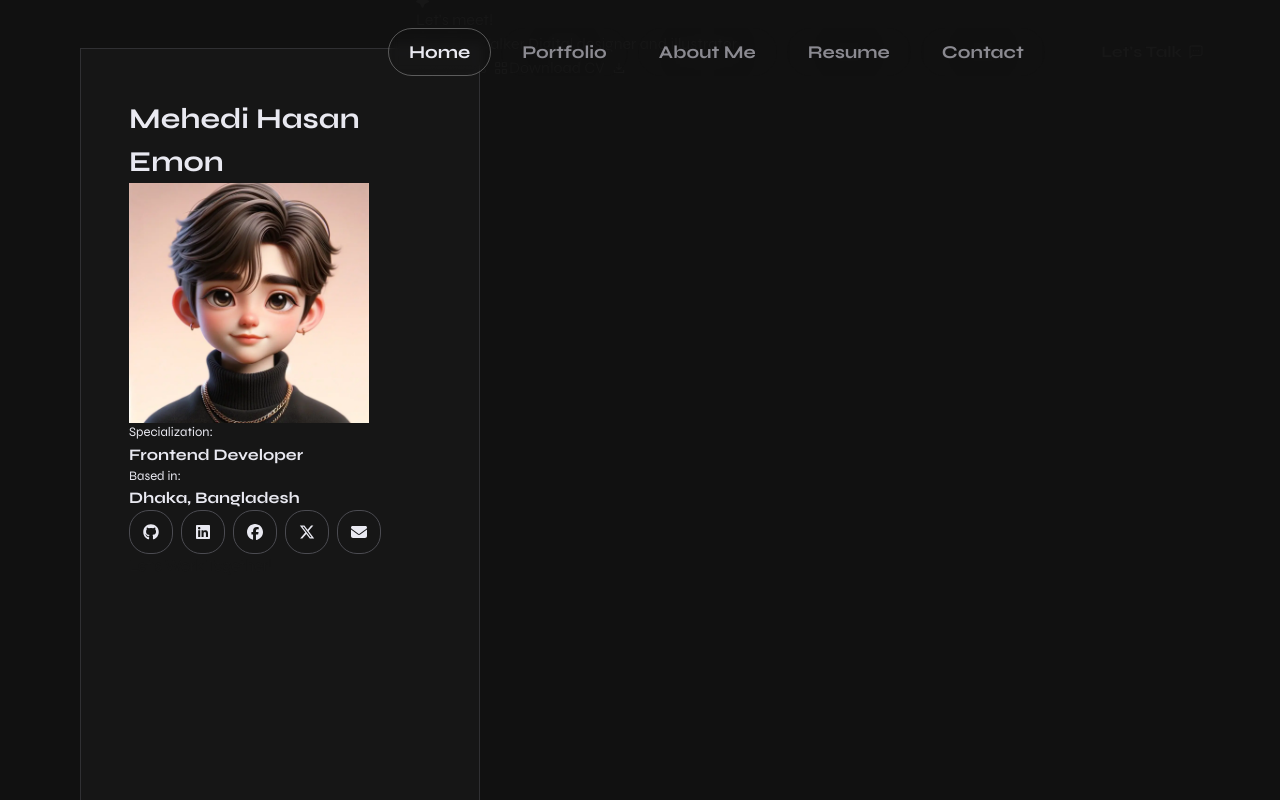
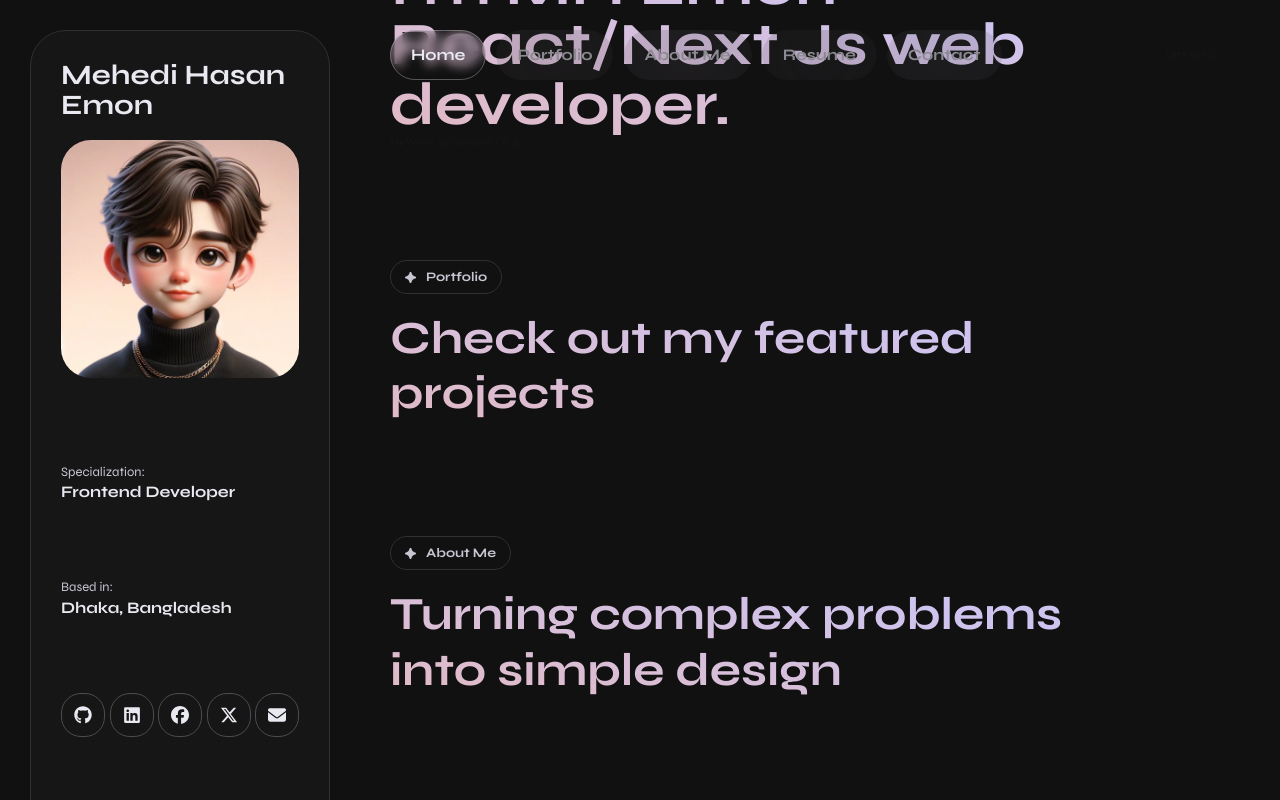
Before and after one commit to mehediemon007/portfolio, a Next.js app: page / in a window 1280 px wide. Shown: the top 800 px of the page. Built offline with nearby package versions, Linux system fonts and the light colour scheme.

Commit message:
update-components

```diff
--- /dev/null
+++ b/app/_components/AboutMe.tsx
@@ -0,0 +1,17 @@
+import React from 'react';
+
+const AboutMe = () => {
+    return (
+        <section id='about-me' className='sec__wrapper about-me'>
+            <div className='content__wrapper'>
+                <p className='sub__title'>
+                    <svg xmlns="http://www.w3.org/2000/svg" x="0px" y="0px" width="13px" height="13px" viewBox="0 0 13 13" fill="currentColor"><path fill="currentColor" d="M5.6,12.6c-0.5-0.8-0.7-2.4-1.7-3.5c-1-1-2.7-1.2-3.5-1.7C-0.1,7-0.1,6,0.4,5.6c0.8-0.5,2.3-0.6,3.5-1.8 C5,2.8,5.1,1.2,5.6,0.4C6-0.1,7-0.1,7.4,0.4c0.5,0.8,0.7,2.4,1.8,3.5c1.2,1.2,2.6,1.2,3.5,1.7c0.6,0.4,0.6,1.4,0,1.7 C11.8,7.9,10.2,8,9.1,9.1c-1,1-1.2,2.7-1.7,3.5C7,13.1,6,13.1,5.6,12.6z"></path></svg>
+                    <span>About Me</span>
+                </p>
+                <h2 className=''>Turning complex problems into simple design</h2>
+            </div>
+        </section>
+    )
+}
+
+export default AboutMe;
--- /dev/null
+++ b/app/_components/Contact.tsx
@@ -0,0 +1,17 @@
+import React from 'react';
+
+const Contact = () => {
+    return (
+        <section id='contact' className='sec__wrapper contact'>
+            <div className='content__wrapper'>
+                <p className='sub__title'>
+                    <svg xmlns="http://www.w3.org/2000/svg" x="0px" y="0px" width="13px" height="13px" viewBox="0 0 13 13" fill="currentColor"><path fill="currentColor" d="M5.6,12.6c-0.5-0.8-0.7-2.4-1.7-3.5c-1-1-2.7-1.2-3.5-1.7C-0.1,7-0.1,6,0.4,5.6c0.8-0.5,2.3-0.6,3.5-1.8 C5,2.8,5.1,1.2,5.6,0.4C6-0.1,7-0.1,7.4,0.4c0.5,0.8,0.7,2.4,1.8,3.5c1.2,1.2,2.6,1.2,3.5,1.7c0.6,0.4,0.6,1.4,0,1.7 C11.8,7.9,10.2,8,9.1,9.1c-1,1-1.2,2.7-1.7,3.5C7,13.1,6,13.1,5.6,12.6z"></path></svg>
+                    <span>Contact</span>
+                </p>
+                <h2 className=''>Let&apos;s make something awesome together!</h2>
+            </div>
+        </section>
+    )
+}
+
+export default Contact;
--- a/app/_components/Hero.tsx
+++ b/app/_components/Hero.tsx
@@ -9,12 +9,12 @@ import { IoIosArrowRoundDown } from "react-icons/io";
 const Hero = () => {
     return (
         <section id='home' className='relative h-auto lg:h-[calc(100vh-650px)] 2xl:h-[calc(100vh-80px)] py-14 md:py-20 lg:py-0'>
-            <div className='flex flex-col justify-end h-full px-4 md:px-14 lg:px-7 2xl:pr-20 3xl:pr-24 2xl:pl-12'>
-                <p>
+            <div className='content__wrapper'>
+                <p className='sub__title'>
                     <svg xmlns="http://www.w3.org/2000/svg" x="0px" y="0px" width="13px" height="13px" viewBox="0 0 13 13" fill="currentColor"><path fill="currentColor" d="M5.6,12.6c-0.5-0.8-0.7-2.4-1.7-3.5c-1-1-2.7-1.2-3.5-1.7C-0.1,7-0.1,6,0.4,5.6c0.8-0.5,2.3-0.6,3.5-1.8 C5,2.8,5.1,1.2,5.6,0.4C6-0.1,7-0.1,7.4,0.4c0.5,0.8,0.7,2.4,1.8,3.5c1.2,1.2,2.6,1.2,3.5,1.7c0.6,0.4,0.6,1.4,0,1.7 C11.8,7.9,10.2,8,9.1,9.1c-1,1-1.2,2.7-1.7,3.5C7,13.1,6,13.1,5.6,12.6z"></path></svg>
                     <span>Let&apos;s meet!</span>
                 </p>
-                <h1>I&apos;m Alex Walker Digital designer and illustrator.</h1>
+                <h1 className='lg:max-w-4xl xl:max-w-[660px] 2xl:max-w-[760px] 3xl:max-w-[900px]'>I&apos;m MH Emon React/Next Js web developer.</h1>
                 <div>
                     <Link href={'#portfolio'} className='btn'>My Works <TbLayoutGrid/></Link>
                     <Link href={'#portfolio'} className='btn'>Download CV <MdOutlineFileDownload/></Link>
--- /dev/null
+++ b/app/_components/Portfolio.tsx
@@ -0,0 +1,17 @@
+import React from 'react';
+
+const Portfolio = () => {
+    return (
+        <section id='portfolio' className='sec__wrapper portfolio md:pt-44 md:pb-16 2xl:pt-60 2xl:pb-8 3xl:pt-64'>
+            <div className='content__wrapper'>
+                <p className='sub__title'>
+                    <svg xmlns="http://www.w3.org/2000/svg" x="0px" y="0px" width="13px" height="13px" viewBox="0 0 13 13" fill="currentColor"><path fill="currentColor" d="M5.6,12.6c-0.5-0.8-0.7-2.4-1.7-3.5c-1-1-2.7-1.2-3.5-1.7C-0.1,7-0.1,6,0.4,5.6c0.8-0.5,2.3-0.6,3.5-1.8 C5,2.8,5.1,1.2,5.6,0.4C6-0.1,7-0.1,7.4,0.4c0.5,0.8,0.7,2.4,1.8,3.5c1.2,1.2,2.6,1.2,3.5,1.7c0.6,0.4,0.6,1.4,0,1.7 C11.8,7.9,10.2,8,9.1,9.1c-1,1-1.2,2.7-1.7,3.5C7,13.1,6,13.1,5.6,12.6z"></path></svg>
+                    <span>Portfolio</span>
+                </p>
+                <h2 className=''>Check out my featured projects</h2>
+            </div>
+        </section>
+    )
+}
+
+export default Portfolio;
--- /dev/null
+++ b/app/_components/Resume.tsx
@@ -0,0 +1,17 @@
+import React from 'react';
+
+const Resume = () => {
+    return (
+        <section id='resume' className='sec__wrapper resume'>
+            <div className='content__wrapper'>
+                <p className='sub__title'>
+                    <svg xmlns="http://www.w3.org/2000/svg" x="0px" y="0px" width="13px" height="13px" viewBox="0 0 13 13" fill="currentColor"><path fill="currentColor" d="M5.6,12.6c-0.5-0.8-0.7-2.4-1.7-3.5c-1-1-2.7-1.2-3.5-1.7C-0.1,7-0.1,6,0.4,5.6c0.8-0.5,2.3-0.6,3.5-1.8 C5,2.8,5.1,1.2,5.6,0.4C6-0.1,7-0.1,7.4,0.4c0.5,0.8,0.7,2.4,1.8,3.5c1.2,1.2,2.6,1.2,3.5,1.7c0.6,0.4,0.6,1.4,0,1.7 C11.8,7.9,10.2,8,9.1,9.1c-1,1-1.2,2.7-1.7,3.5C7,13.1,6,13.1,5.6,12.6z"></path></svg>
+                    <span>Resume</span>
+                </p>
+                <h2 className=''>Education and practical experience</h2>
+            </div>
+        </section>
+    )
+}
+
+export default Resume;
--- /dev/null
+++ b/app/_components/Testimonial.tsx
@@ -0,0 +1,17 @@
+import React from 'react';
+
+const Testimonial = () => {
+    return (
+        <section id='testimonial' className='sec__wrapper testimonial'>
+            <div className='content__wrapper'>
+                <p className='sub__title'>
+                    <svg xmlns="http://www.w3.org/2000/svg" x="0px" y="0px" width="13px" height="13px" viewBox="0 0 13 13" fill="currentColor"><path fill="currentColor" d="M5.6,12.6c-0.5-0.8-0.7-2.4-1.7-3.5c-1-1-2.7-1.2-3.5-1.7C-0.1,7-0.1,6,0.4,5.6c0.8-0.5,2.3-0.6,3.5-1.8 C5,2.8,5.1,1.2,5.6,0.4C6-0.1,7-0.1,7.4,0.4c0.5,0.8,0.7,2.4,1.8,3.5c1.2,1.2,2.6,1.2,3.5,1.7c0.6,0.4,0.6,1.4,0,1.7 C11.8,7.9,10.2,8,9.1,9.1c-1,1-1.2,2.7-1.7,3.5C7,13.1,6,13.1,5.6,12.6z"></path></svg>
+                    <span>Testimonials</span>
+                </p>
+                <h2 className=''>Clients say about me</h2>
+            </div>
+        </section>
+    )
+}
+
+export default Testimonial;
--- a/app/globals.css
+++ b/app/globals.css
@@ -3,29 +3,51 @@
 :root {
     --background: #111;
     --foreground: #171717;
+    --text-accent: #e1bac5;
+    --text-secondary: #cec4ef;
     --text-light: #e9e9f1;
+    --text-medium: #c7c6d3;
     --text-disable: #8b8a91;
+    --base-tint: #161616;
     /* --font-sync: "Syne", sans-serif; */
     --stroke-controls-neutral: #ffffff4d;
+    --stroke-elements: #303033;
+    --stroke-controls:  #4b4b51;
 }
 
-@theme inline {
-    --breakpoint-lg: 992px;
-    --breakpoint-xl: 1200px;
-    --breakpoint-2xl: 1400px;
-    --breakpoint-3xl: 1600px;
+@theme {
+    --breakpoint-lg: 62rem;
+    --breakpoint-xl: 75rem;
+    --breakpoint-2xl: 87.5rem;
+    --breakpoint-3xl: 100rem;
 
     --color-background: var(--background);
     --color-foreground: var(--foreground);
+    --color-accent: var(--text-accent);
+    --color-secondary: var(--text-secondary);
     --color-gray-300: var(--text-light);
-    --color-gray-500: var(--text-disable);
+    --color-gray-500: var(--text-medium);
+    --color-gray-600: var(--text-disable);
+    --color-stroke-neutral: var(--stroke-controls-neutral);
+    --color-stroke-controls: var(--stroke-controls);
+    --color-stroke: var(--stroke-elements);
 
     /* Font Utilities */
     --font-sync: var(--font-sync);
     --font-inherit: inherit;
 
     /* Border */
-    --radius-2_5xl: 1.25rem;
+    --radius-4xl: 2rem;
+    --radius-5xl: 3rem;
+
+    /* Gradient */
+    --background-image-linear-accent: linear-gradient(15deg,var(--text-accent) 0%,var(--text-secondary) 80%);
+}
+
+@layer base {
+
+    html {
+        font-size: 62.5%;
     }
 
     body {
@@ -34,12 +56,25 @@ body {
         font-family: var(--font-sync), sans-serif;
     }
 
-.sidebar-container {
-    @apply fixed top-12 left-20 w-[400px];
+    img {
+        @apply w-full h-auto block
     }
 
-.profile-section{
-    @apply w-full h-[830px] p-12 bg-[#161616] border border-[#303033] rounded-[4xl];
+    h1 {
+        @apply text-[3.8rem]/[1.2] md:text-[5rem] xl:text-8xl 2xl:text-[7rem] 3xl:text-9xl font-bold font-sync text-transparent [-webkit-text-fill-color:transparent] bg-linear-accent bg-clip-text
+    }
+
+    h2 {
+        @apply xl:max-w-280 2xl:max-w-7xl 3xl:max-w-360 text-[3.4rem]/[1.2] md:text-[3.8rem] xl:text-[4.6rem] 2xl:text-[5.4rem] 3xl:text-8xl font-bold font-sync text-transparent [-webkit-text-fill-color:transparent] bg-linear-accent bg-clip-text
+    }
+
+    h6 {
+        @apply text-[1.6rem]/[1.2] 2xl:text-[1.8rem] 3xl:text-[2rem] font-bold font-sync text-gray-300
+    }
+
+    p {
+        @apply text-[2rem]/[1.4] 2xl:text-[2.2rem] 3xl:text-[2.4rem] text-gray-500 font-normal font-sync
+    }
 }
 
 @layer components {
@@ -48,27 +83,59 @@ body {
         @apply relative inline-flex items-center justify-center gap-1.5 p-0 font-inherit cursor-pointer select-none bg-transparent border-0 outline-none no-underline;
     }
 
+    /* ----- Header ------*/
+
     .header {
-        @apply fixed lg:top-7 2xl:top-12 bottom-4 md:bottom-7 lg:bottom-auto left-1/2 lg:left-auto lg:right-0 right-auto w-auto lg:w-[calc(100%-330px)] xl:w-[calc(100%-360px)] 2xl:w-[calc(100%-400px)] 3xl:w-[calc(100%-500px)] h-11 lg:h-12 3xl:h-14 bg-[rgba(0,0,0,0.03)] lg:bg-transparent backdrop-blur-[10px] lg:backdrop-blur-none rounded-2.5xl lg:px-7 xl:pr-14 2xl:pr-20 3xl:pr-24 2xl:pl-12 translate-1/2 lg:translate-0 z-10
+        @apply fixed lg:top-12 2xl:top-20 bottom-6 md:bottom-12 lg:bottom-auto left-1/2 lg:left-auto lg:right-0 right-auto w-auto lg:w-[calc(100%-330px)] xl:w-[calc(100%-360px)] 2xl:w-[calc(100%-480px)] 3xl:w-[calc(100%-500px)] h-[4.4rem] lg:h-20 3xl:h-24 bg-[rgba(0,0,0,0.03)] lg:bg-transparent backdrop-blur-[10px] lg:backdrop-blur-none rounded-4xl lg:px-12 xl:pr-24 2xl:pr-32 3xl:pr-40 2xl:pl-20 translate-1/2 lg:translate-0 z-10
     }
 
     .menu__link {
-        @apply w-auto h-12 3xl:h-16 text-base xl:text-lg 3xl:text-xl text-gray-500 font-bold font-sync bg-transparent backdrop-blur-3xl border border-transparent rounded-3xl px-5 transition duration-300 ease-in-out hover:text-gray-300
+        @apply w-[4.4rem] lg:w-20 xl:w-auto h-[4.4rem] lg:h-20 3xl:h-24 text-[1.8rem] xl:text-[1.6rem]/[5rem] 3xl:text-[2rem]/[6rem] text-gray-600 font-bold font-sync bg-transparent backdrop-blur-3xl border border-transparent rounded-4xl lg:rounded-[2.6rem] xl:px-8 3xl:px-[2.4rem] transition duration-300 ease-in-out hover:text-gray-300
     }
 
     .menu__link.active {
-        @apply border-(--stroke-controls-neutral) text-gray-300 backdrop-blur-[6px]
+        @apply border-stroke-neutral text-gray-300 backdrop-blur-[6px]
     }
 
-    .sidebar-container {
-        @apply fixed top-12 left-20 w-[400px];
+    /* ----- Sidebar ------*/
+
+    .sidebar {
+        @apply relative lg:fixed lg:top-12 2xl:top-20 lg:left-12 xl:left-12 2xl:left-32 3xl:left-40 w-[calc(100vw-3rem)] md:w-[calc(100vw-12rem)] lg:w-[300px] 2xl:w-[400px] h-auto lg:h-[calc(100vh-70rem)] 2xl:h-[calc(100vh-10rem)] mx-auto lg:m-0 pt-6 md:pt-12 lg:pt-0 pb-24 md:pb-30 lg:pb-0 origin-top-left z-10
     }
 
-    .profile-section{
-        @apply w-full h-[830px] p-12 bg-[#161616] border border-[#303033] rounded-[4xl];
+    .sidebar__container {
+        @apply relative w-full h-[830px] bg-(--base-tint) border border-stroke rounded-[3.6rem] p-12 2xl:p-20
     }
 
+    .profile__contents{
+        @apply w-full h-full flex flex-col lg:justify-between gap-12 md:gap-16 lg:gap-0
+    }
+
+    .social__link {
+        @apply w-[4.4rem] 2xl:w-20 h-[4.4rem] 2xl:h-20 text-[1.8rem] text-gray-300 border border-stroke-controls rounded-4xl 2xl:rounded-[2.2rem]
+    }
+
+    /* Main Contents */
+
     .main__content {
-        @apply relative w-dvh min-w-[360px] h-auto lg:pl-[330px] xl:pl-[360px] 2xl:pl-[480px] 3xl:pl-[500px]
+        @apply relative min-w-xl h-auto lg:pl-[330px] xl:pl-[360px] 2xl:pl-[480px] 3xl:pl-[500px]
     }
+
+    .sec__wrapper {
+        @apply py-24 md:py-30 2xl:py-60 3xl:py-64
     }
+
+    .content__wrapper {
+        @apply flex flex-col justify-end w-full h-full px-6 md:px-24 lg:px-12 xl:pr-24 2xl:pr-32 3xl:pr-40 2xl:pl-20
+    }
+
+    .sub__title {
+        @apply inline-flex items-center gap-4 w-max h-[3.4rem] 3xl:h-[3.8rem] text-[1.3rem]/[3.3rem] 3xl:text-2xl/[3.8rem] font-bold font-sync bg-background border border-stroke rounded-[1.7rem] px-[1.4rem] mb-4 md:mb-[1.4rem] xl:mb-[1.7rem] 2xl:mb-[1.9rem] 3xl:mb-[2.2rem]
+    }
+
+    .sub__title svg {
+        @apply w-[1.1rem] 3xl:w-[1.3rem] h-[1.1rem] 3xl:h-[1.3rem]
+    }
+
+    /* Hero Section */
+}
--- a/app/page.tsx
+++ b/app/page.tsx
@@ -1,9 +1,19 @@
+import AboutMe from "./_components/AboutMe";
+import Contact from "./_components/Contact";
 import Hero from "./_components/Hero";
+import Portfolio from "./_components/Portfolio";
+import Resume from "./_components/Resume";
+import Testimonial from "./_components/Testimonial";
 
 export default function Home() {
     return (
         <div className="relative">
             <Hero/>
+            <Portfolio/>
+            <AboutMe/>
+            <Resume/>
+            <Testimonial/>
+            <Contact/>
         </div>
     );
 }
--- a/components/Header.tsx
+++ b/components/Header.tsx
@@ -9,7 +9,7 @@ const Header = () => {
         <header className='header'>
             <div className='flex justify-between items-center'>
                 <nav>
-                    <ul className='flex justify-start items-center gap-2.5'>
+                    <ul className='flex justify-start items-center gap-4'>
                         <li>
                             <Link href={'/'} className='menu__link btn active'>Home</Link>
                         </li>
@@ -27,7 +27,7 @@ const Header = () => {
                         </li>
                     </ul>
                 </nav>
-                <Link href={'/'} className='w-11 lg:w-auto h-11 lg:h-12 3xl:h-14 lg:font-bold 3xl:text-xl lg:px-5 3xl:px-6 whitespace-nowrap btn'><span>Let&apos;s Talk</span> <LuMessageSquareMore/></Link>
+                <Link href={'/'} className='btn'><span>Let&apos;s Talk</span> <LuMessageSquareMore/></Link>
             </div>
         </header>
     )
--- a/components/Sidebar.tsx
+++ b/components/Sidebar.tsx
@@ -6,28 +6,34 @@ import { FaFacebook, FaLinkedin, FaGithub, FaEnvelope, FaXTwitter } from "react-
 
 const Sidebar = () => {
     return (
-        <div className='sidebar-container'>
-            <div className="profile-section">
-                <div>
-                    <p className='text-[1.8rem] font-bold font-sync text-gray-300'>Mehedi Hasan Emon</p>
-                    <Image src="/image.webp" alt="Emon" width={240} height={240} />
+        <div className='sidebar'>
+            <div className="sidebar__container">
+                <div className="profile__contents">
+                    <div>
+                        <div className='mb-8'>
+                            <p className='text-[2.8rem]/[1.06] 2xl:text-[3.6rem] font-bold font-sync text-gray-300'>Mehedi Hasan Emon</p>
+                        </div>
+                        <figure className='rounded-5xl mb-[.8rem] overflow-hidden'>
+                            <Image src="/image.webp" alt="Emon" width={300} height={300} />
+                        </figure>
+                    </div>
+                    <div>
+                        <small className="text-[1.3rem] 2xl:text-2xl text-gray-500 mb-[.4rem]">Specialization:</small>
+                        <h6>Frontend Developer</h6>
+                    </div>
+                    <div>
+                        <small className="text-[1.3rem] 2xl:text-2xl text-gray-500 mb-[.4rem]">Based in:</small>
+                        <h6>Dhaka, Bangladesh</h6>
+                    </div>
+                    <div className='flex justify-between items-center'>
+                        <a href="#" className='social__link btn'><FaGithub/></a>
+                        <a href="#" className='social__link btn'><FaLinkedin/></a>
+                        <a href="#" className='social__link btn'><FaFacebook/></a>
+                        <a href="#" className='social__link btn'><FaXTwitter/></a>
+                        <a href="mailto:mehediemon7@gmail.com" className='social__link btn'><FaEnvelope/></a>
+                    </div>
+                    <Link href='#contact' className='btn btn-default btn-hover btn-hover-accent'>Let&apos;s Work Together!</Link>
                 </div>
-                <div className='text-gray-300 font-sync'>
-                    <p className='text-[13px]'>Specialization:</p>
-                    <h6 className='text-base font-bold'>Frontend Developer</h6>
-                </div>
-                <div className='text-gray-300 font-sync'>
-                    <p className='text-[13px]'>Based in:</p>
-                    <h6 className='text-base font-bold'>Dhaka, Bangladesh</h6>
-                </div>
-                <div className='flex items-center gap-2'>
-                    <a href="#" className='inline-flex justify-center items-center w-11 h-11 text-gray-300 bg-[#161616] border border-[#4b4b51] rounded-2.5xl'><FaGithub/></a>
-                    <a href="#" className='inline-flex justify-center items-center w-11 h-11 text-gray-300 bg-[#161616] border border-[#4b4b51] rounded-2.5xl'><FaLinkedin/></a>
-                    <a href="#" className='inline-flex justify-center items-center w-11 h-11 text-gray-300 bg-[#161616] border border-[#4b4b51] rounded-2.5xl'><FaFacebook/></a>
-                    <a href="#" className='inline-flex justify-center items-center w-11 h-11 text-gray-300 bg-[#161616] border border-[#4b4b51] rounded-2.5xl'><FaXTwitter/></a>
-                    <a href="mailto:mehediemon7@gmail.com" className='inline-flex justify-center items-center w-11 h-11 text-gray-300 bg-[#161616] border border-[#4b4b51] rounded-2.5xl'><FaEnvelope/></a>
-                </div>
-                <Link href='#contact' className='btn btn-default btn-hover btn-hover-accent'>Let&apos;s Work Together!</Link>
             </div>
         </div>
     )
--- a/package.json
+++ b/package.json
@@ -21,7 +21,7 @@
     "@types/node": "^20",
     "@types/react": "^19",
     "@types/react-dom": "^19",
-    "baseline-browser-mapping": "^2.9.11",
+    "baseline-browser-mapping": "^2.9.15",
     "eslint": "^9",
     "eslint-config-next": "16.0.5",
     "tailwindcss": "^4",
```
Also changed, not shown: 1 other file (tests, documents, lock files or other folders). Lines whose indentation alone changed are shown as unchanged.
